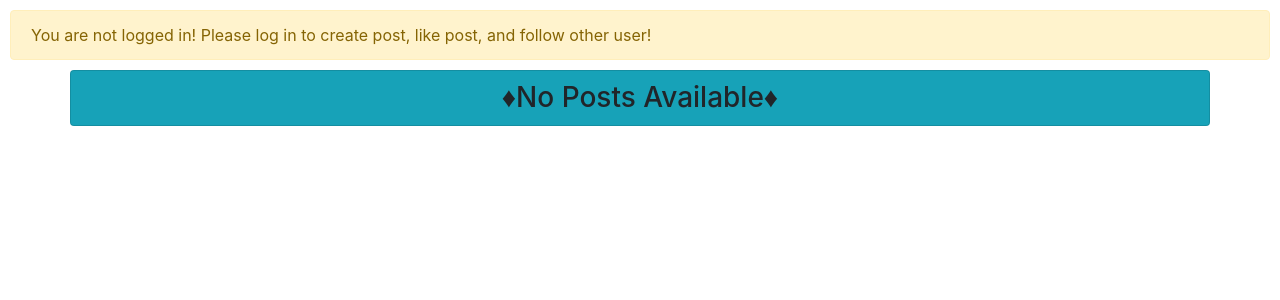
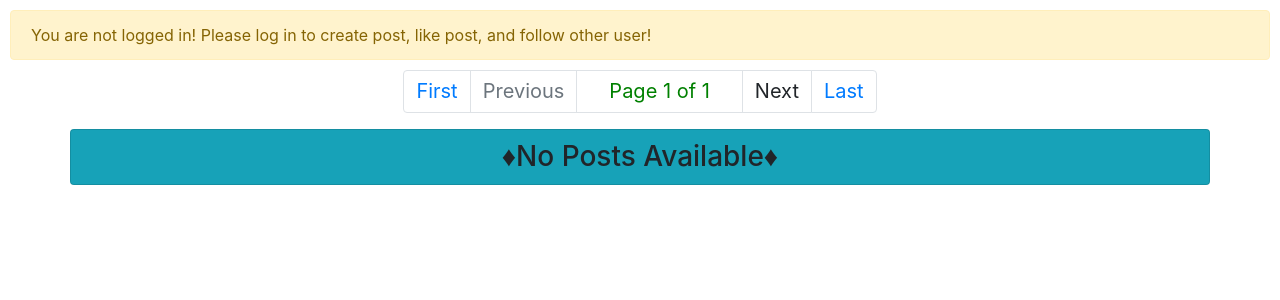
Before and after one commit to michac789/Network, a Django app: page / in a window 1280 px wide. Shown: the part 56-356 px from the top of the page. Run offline with Django 3.2, Linux system fonts and the light colour scheme; data that the repository does not hold is empty; some libraries are stand-ins or nearby versions.

Commit message:
added pagination feature

```diff
--- a/network/static/network/styles.css
+++ b/network/static/network/styles.css
@@ -53,6 +53,10 @@
     .form_content {
         width: 70%;
         height: 200px;
+    }
+    .postdiv {
+        margin-left: 10%;
+        margin-right: 10%;
     }
 }
 
@@ -111,6 +115,16 @@ b {
     padding: 5px;
 }
 
+.pagination {
+    display: flex;
+    justify-content: center;
+}
+
+#page_no {
+    padding: 20px;
+    color: green;
+}
+
 .test {
     background-color: red;
 }
--- a/network/templates/network/index.html
+++ b/network/templates/network/index.html
@@ -35,6 +35,7 @@
         {% endif %}
     {% endif %}
 
+    {% include "network/pagination.html" %}
     {% for post in posts %}
         {% include "network/post.html" %}
     {% empty %}
--- /dev/null
+++ b/network/templates/network/pagination.html
@@ -0,0 +1,23 @@
+<nav aria-label="Pagination Feature" class="container2 text-center">
+    <ul class="pagination">
+        <li class="page-item"><a class="page-link" href="?page=1">First</a></li>
+        {% if pagination.has_previous %}
+            <li class="page-item"><a class="page-link" href="?page={{ pagination.previous_page_number }}">Previous</a></li>
+        {% else %}
+            <li class="page-item disabled"><a class="page-link">Previous</a></li>
+        {% endif %}
+        <li class="page-item disabled">
+            <div class="page-link">
+                <span id="page_no">
+                    Page {{ pagination.number }} of {{ pagination.paginator.num_pages }}
+                </span>
+            </div>
+        </li>
+        {% if pagination.has_next %}
+            <li class="page-item disabled"><a class="page-link" href="?page={{ pagination.next_page_number }}">Next</a></li>
+        {% else %}
+            <li class="page-item"><a class="page-link" disabled>Next</a></li>
+        {% endif %}
+        <li class="page-item"><a class="page-link" href="?page={{ pagination.paginator.num_pages }}">Last</a></li>
+    </ul>
+</nav>
--- a/network/templates/network/profile.html
+++ b/network/templates/network/profile.html
@@ -44,7 +44,7 @@
             }
 
             return (
-                <div class="profile container2 border p1">
+                <div class="profile container2 border border-primary p1">
                     <section class="profile_data">
                         <ul>
                             <Tab msg="Username" val="{{ username|safe }}" />
@@ -54,7 +54,7 @@
                     </section>
                     <section class="container1">
                         {
-                            "{{ self|safe }}" === "True" ? <div class="container">This is yourself</div> :
+                            "{{ self|safe }}" === "True" ? <div>This is yourself</div> :
                                 <button onClick={toggle} id="follow" data-userid="{{ user_id|safe }}">
                                     {message}
                                 </button>
@@ -66,6 +66,7 @@
         ReactDOM.render(<App />, document.querySelector("#root"));
     </script>
 
+    {% include "network/pagination.html" %}
     {% for post in posts %}
         {% include "network/post.html" %}
     {% endfor %}
--- a/network/util.py
+++ b/network/util.py
@@ -1,7 +1,8 @@
+from django.core.paginator import Paginator
 from .models import LikePair
 
 
-def fetchlikes(queryset, request):
+def fetchlikes(request, queryset):
     for post in queryset:
         if request.user.is_authenticated:
             post.liked = (True if LikePair.objects.filter(
@@ -10,3 +11,10 @@ def fetchlikes(queryset, request):
                 ).count() == 1 else False)
         post.likes = LikePair.objects.filter(likedpost = post.id).count()
     return queryset
+
+
+def paginate(request, posts, num):
+    p = Paginator(posts, num)
+    if "page" in request.GET:
+        return p.page(request.GET["page"])
+    else: return p.page(1)
--- a/network/views.py
+++ b/network/views.py
@@ -6,10 +6,13 @@ from django.urls import reverse
 from django.views.decorators.csrf import csrf_exempt
 from django.contrib.auth.decorators import login_required
 from django.utils.safestring import mark_safe
+from django.core.paginator import Paginator
 from django import forms
 from json import loads
 from . import util
 from .models import User, Post, FollowPair, LikePair
+
+POSTS_PER_PAGE = 10
 
 
 class PostForm(forms.Form):
@@ -30,9 +33,11 @@ def index(request):
                 username = request.user, title = title, content = content,
             )
         return HttpResponseRedirect(reverse("network:index"))
+    posts = util.fetchlikes(request, Post.objects.all().order_by("-time"))
     return render(request, "network/index.html", {
         "form": PostForm,
-        "posts": util.fetchlikes(Post.objects.all().order_by("-time"), request),
+        "posts": util.paginate(request, posts, POSTS_PER_PAGE).object_list,
+        "pagination": util.paginate(request, posts, POSTS_PER_PAGE),
         "block_comment": not request.user.is_authenticated,
     })
 
@@ -42,9 +47,11 @@ def following(request):
     followpairs = FollowPair.objects.filter(follower = request.user)
     following_ids = []
     for followpair in followpairs: following_ids.append(followpair.following.id)
+    posts = util.fetchlikes(request, Post.objects.filter(username__in = following_ids))
     return render(request, "network/index.html", {
         "following_tab": True,
-        "posts": util.fetchlikes(Post.objects.filter(username__in = following_ids), request),
+        "posts": util.paginate(request, posts, POSTS_PER_PAGE).object_list,
+        "pagination": util.paginate(request, posts, POSTS_PER_PAGE),
         "block_comment": not request.user.is_authenticated,
     })
 
@@ -56,7 +63,7 @@ def profile_view(request, username):
         "username": username,
         "follower": FollowPair.objects.filter(following = user).count(),
         "following": FollowPair.objects.filter(follower = user).count(),
-        "posts": (util.fetchlikes(Post.objects.filter(username = user).order_by("-time"), request) if
+        "posts": (util.fetchlikes(request, Post.objects.filter(username = user).order_by("-time")) if
                   request.user.is_authenticated else []),
         "self": user == request.user,
         "followed": (FollowPair.objects.filter(follower = request.user, following = user).count() == 1
```
Also changed, not shown: network/static/network/trial.js (deleted, +0 -76 lines), 1 other file.
